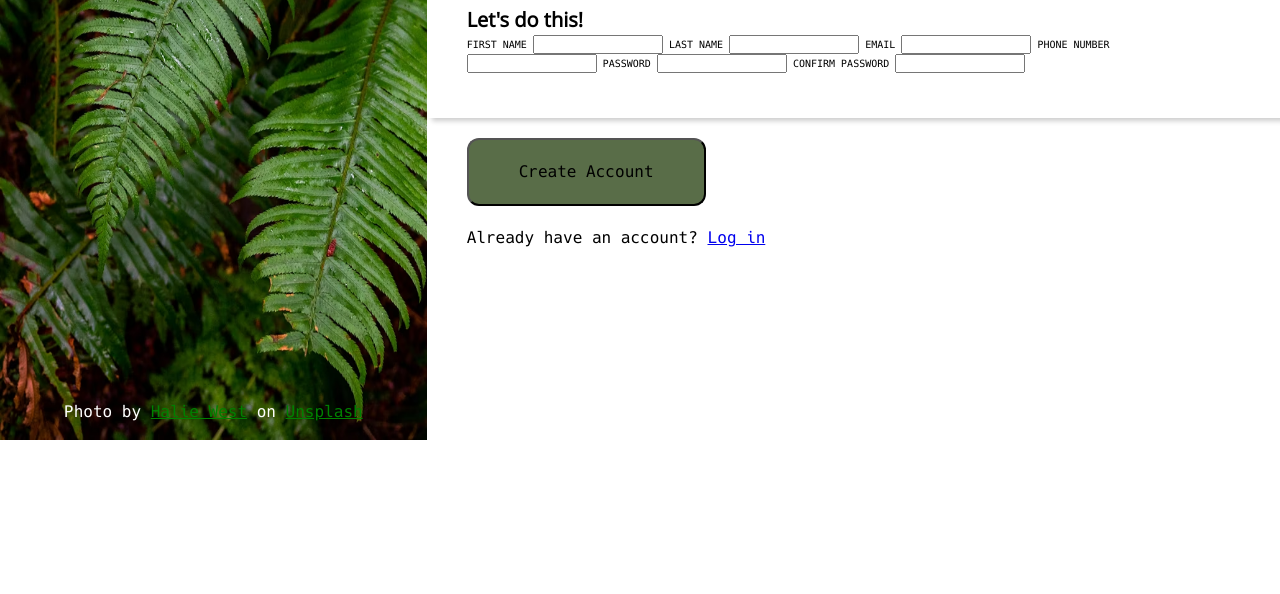
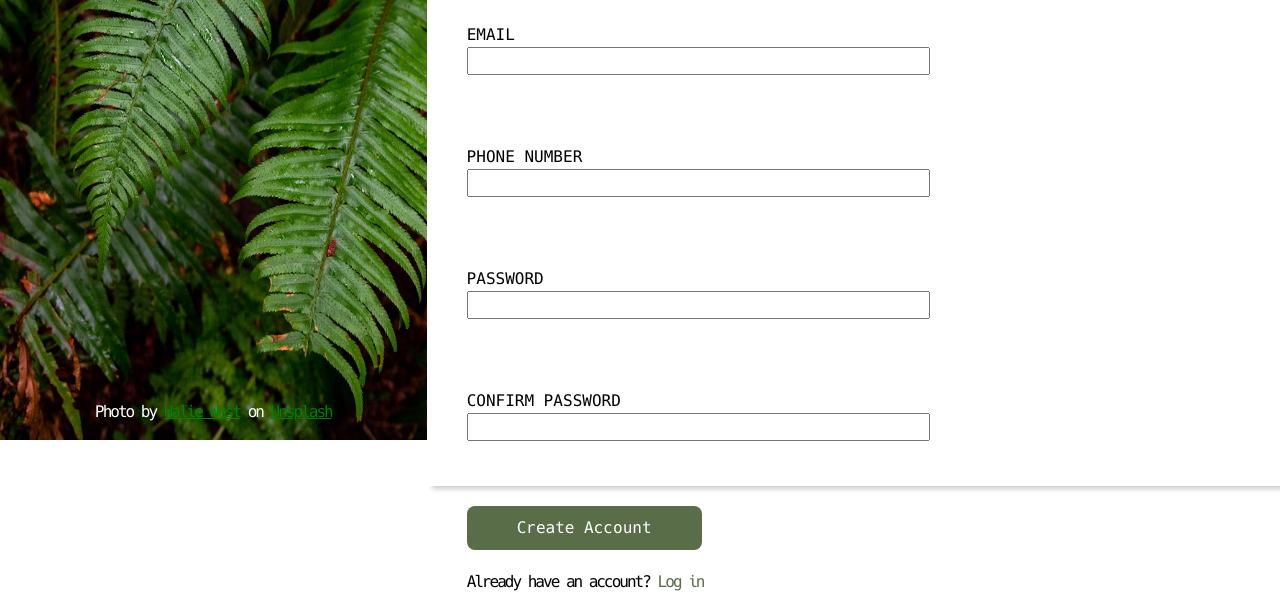
Before and after one commit to CodingTC/sign-up-form, a plain HTML site: page index.html in a window 1280 px wide. Shown: the part 360-954 px from the top of the page. Before the commit the page ends 800 px from the top, so only its background shows below. Drawn offline with Linux system fonts and the light colour scheme.

Commit message:
Complete form styling layout
Set up the form styling layout utilizing flexboxes

```diff
--- a/index.html
+++ b/index.html
@@ -23,19 +23,33 @@
         <h3>You <em>know</em> you want to</h3>
         <form class="our-form">
             <div class="form-main-container">
-                <h3>Let's do this!</h2>
+                <h3>Let's do this!</h3>
+                <div class="inputsdiv">
+                    <div class="field">
                         <label for="first-name">FIRST NAME</label>
                         <input type="text" id="first-name" name="userFirstName">
+                    </div>
+                    <div class="field">
                         <label for="last-name">LAST NAME</label>
                         <input type="text" id="last-name" name="userLastName">
+                    </div>
+                    <div class="field">
                         <label for="mail">EMAIL</label>
                         <input type="email" id="mail" name="userEmail">
+                    </div>
+                    <div class="field">
                         <label for="ph-number">PHONE NUMBER</label>
                         <input type="tel" id="ph-number" name="userPhoneNumber">
+                    </div>
+                    <div class="field">
                         <label for="password">PASSWORD</label>
                         <input type="password" id="password" name="userPassword">
+                    </div>
+                    <div class="field">
                         <label for="conf-password">CONFIRM PASSWORD</label>
                         <input type="password" id="conf-password">
+                    </div>
+                </div>
             </div>
             <button type="submit">
                 Create Account
--- a/styles.css
+++ b/styles.css
@@ -96,6 +96,7 @@ h1, h2, h3, h4, h5, h6
 p
 {
     font-size: 1.6rem;
+    letter-spacing: -.2rem;
 }
 
 .main-content
@@ -160,14 +161,22 @@ p
 .form-main-container
 {
     background-color: white;
-    box-shadow: .5em .3em .5em rgba(0, 0, 0, 0.2);
-    margin-bottom: 2em;
-    padding: 4.5em 4em;
+    box-shadow: .5rem .3rem .5rem rgba(0, 0, 0, 0.2);
+    margin-bottom: 2rem;
+    padding: 4.5rem 35rem 4.5rem 4rem;
+    display: flex;
+    flex-direction: column;
 }
+
+.form-main-container > h3
+{
+    margin-bottom: 2rem;
+}
+
 
 .main-content h3
 {
-    font-size: 2rem;
+    font-size: 2.5rem;
 }
 
 .main-content > h3:first-child
@@ -185,12 +194,21 @@ p
 .our-form button
 {
     margin-left: 4rem;
+    color: white;
+    border: none;
     margin-bottom: 2rem;
     font-size: 1.6rem;
-    padding: 2rem 5rem;
-    border-radius: 1.2rem;
+    padding: 1rem 5rem;
+    border-radius: .8rem;
     background-color: #596D48;
 }
+
+.main-content p a
+{
+    color: #596D48;
+    text-decoration: none;
+}
+
 .main-content p
 {
     margin-left: 4rem;
@@ -198,5 +216,20 @@ p
 
 .main-content > h3
 {
-    margin-left: 2em;
+    margin-left: 4rem;
 }
+
+.inputsdiv
+{
+    font-size: 1.6rem;
+    display: flex;
+    flex-wrap: wrap;
+    gap: 7rem;
+}
+
+.field
+{
+    flex: 1 1 calc(40% - 2rem);
+    display: flex;
+    flex-direction: column;
+}
```
Lines whose indentation alone changed are shown as unchanged.
